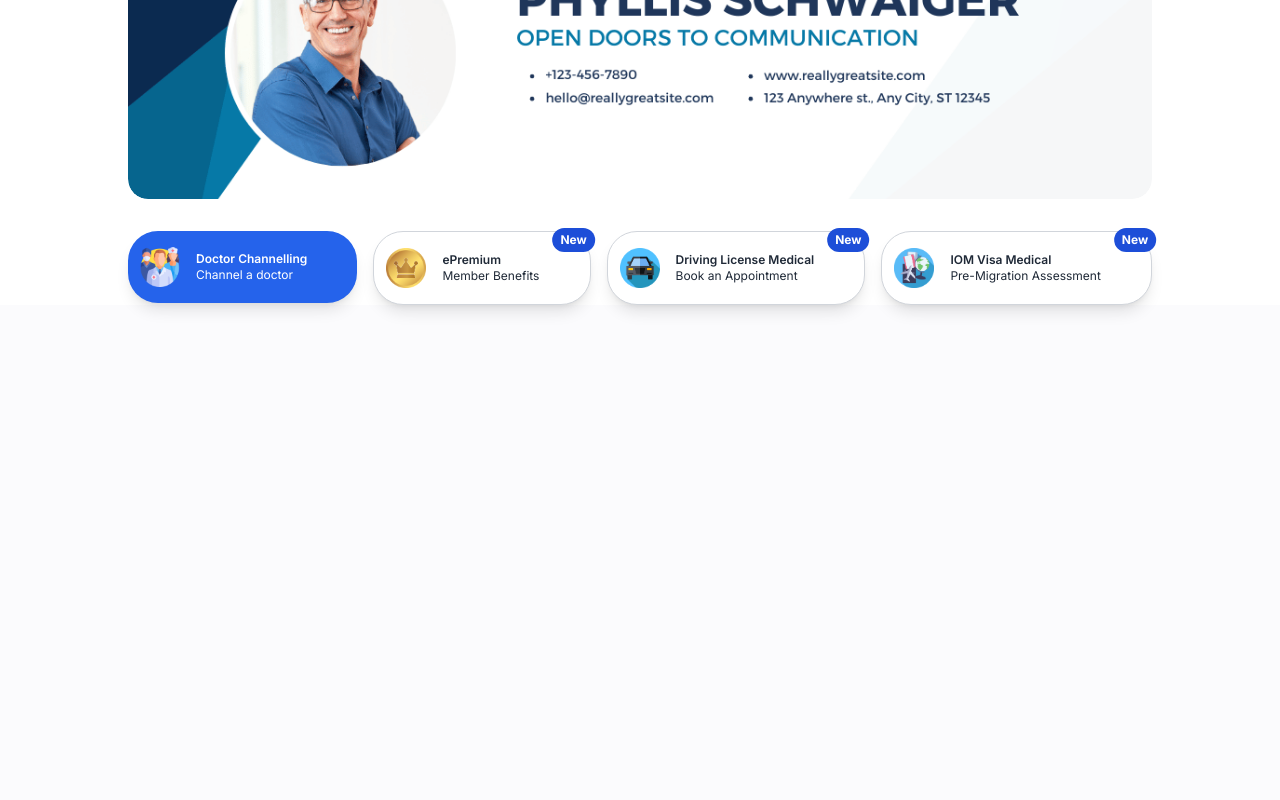
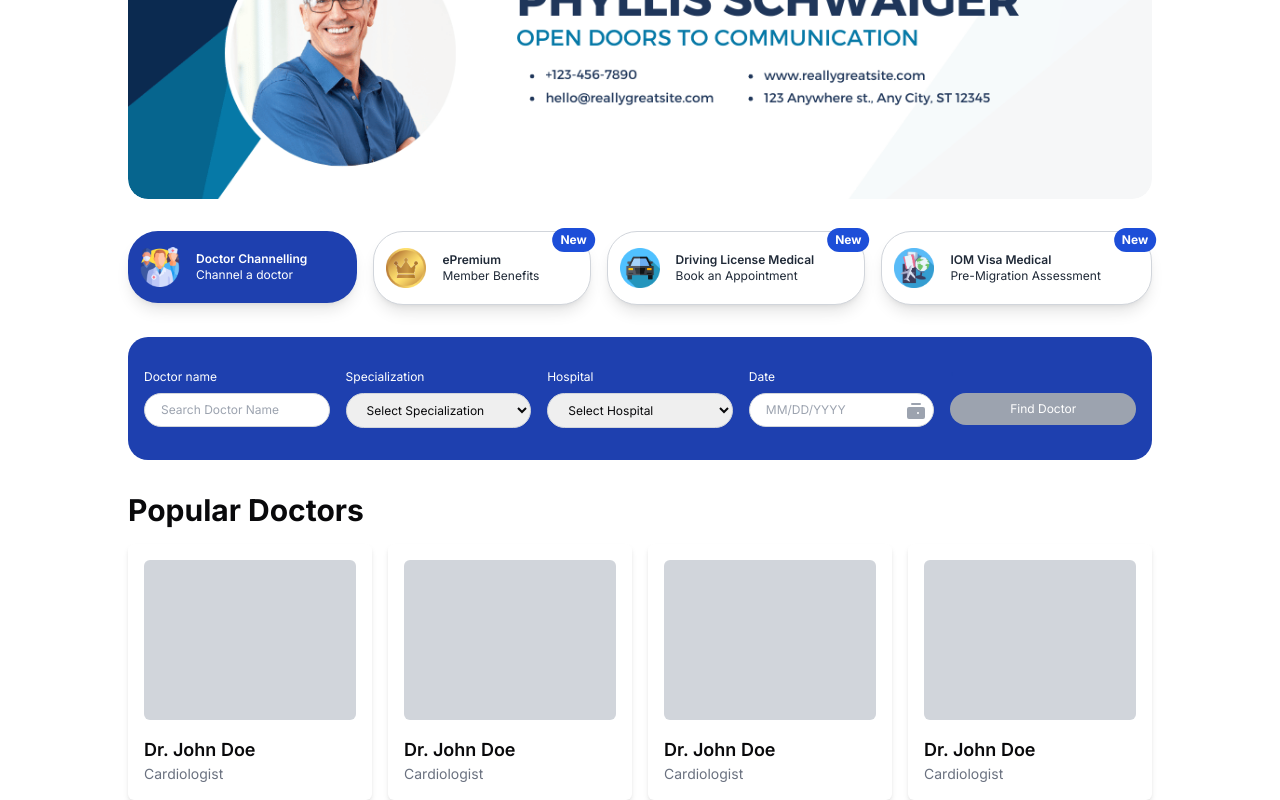
Before and after one commit to harshanacz/doc_appointment_NextJS_FullStack, a Next.js app: page / in a window 1280 px wide. Shown: the part 217-1017 px from the top of the page. Before the commit the page ends 800 px from the top, so only its background shows below. Built offline with nearby package versions, Linux system fonts and the light colour scheme.

Commit message:
filterbar + filter added

```diff
--- a/src/components/Home/Hero/Buttons/HighlightHeroButton.tsx
+++ b/src/components/Home/Hero/Buttons/HighlightHeroButton.tsx
@@ -3,7 +3,7 @@ import Link from 'next/link';
 
 const HighlightHeroButton = () => {
   return (
-    <Link href="/highlight-page" className="flex items-center px-3 py-4 bg-blue-600 text-white rounded-[30px] shadow-lg space-x-4 hover:bg-blue-700 transition-all">
+    <Link href="/highlight-page" className="flex items-center px-3 py-4 bg-blue-800 text-white rounded-[30px] shadow-lg space-x-4 hover:bg-blue-500 transition-all">
       <div className="flex-shrink-0">
         <Image
           src="/images/home/icons/medical-team.png" // replace with your own asset URL
--- a/src/components/Home/Home.tsx
+++ b/src/components/Home/Home.tsx
@@ -1,6 +1,7 @@
 import React from 'react'
 import ResponsiveNavbar from './Navbar/ResponsiveNavbar'
 import Hero from './Hero/Hero'
+import HomeFilterbar from './HomeFilterbar/HomeFilterbar'
 
 const HomePage = () => {
   return (
@@ -8,8 +9,32 @@ const HomePage = () => {
       <ResponsiveNavbar/>
       <div className=' lg:px-32 px-4'>
       <Hero/>
+      <HomeFilterbar/>
       </div>
-
+      <div className='lg:px-32 px-4'>
+        <h1 className='text-3xl font-bold mt-8'>Popular Doctors</h1>
+        <div className='grid grid-cols-1 lg:grid-cols-4 gap-4 mt-4'>
+          <div className='bg-white shadow-md rounded-md p-4'>
+            <div className='w-full h-40 bg-gray-300 rounded-md'></div>
+            <h1 className='text-lg font-semibold mt-4'>Dr. John Doe</h1>
+            <p className='text-sm text-gray-500'>Cardiologist</p>
+          </div>
+          <div className='bg-white shadow-md rounded-md p-4'>
+            <div className='w-full h-40 bg-gray-300 rounded-md'></div>
+            <h1 className='text-lg font-semibold mt-4'>Dr. John Doe</h1>
+            <p className='text-sm text-gray-500'>Cardiologist</p>
+          </div>
+          <div className='bg-white shadow-md rounded-md p-4'>
+            <div className='w-full h-40 bg-gray-300 rounded-md'></div>
+            <h1 className='text-lg font-semibold mt-4'>Dr. John Doe</h1>
+            <p className='text-sm text-gray-500'>Cardiologist</p>
+          </div>
+          <div className='bg-white shadow-md rounded-md p-4'>
+            <div className='w-full h-40 bg-gray-300 rounded-md'></div>
+            <h1 className='text-lg font-semibold mt-4'>Dr. John Doe</h1>
+            <p className='text-sm text-gray-500'>Cardiologist</p>
+          </div>
+        </div></div>
     </div>
   )
 }
--- /dev/null
+++ b/src/components/Home/HomeFilterbar/HomeFilterbar.tsx
@@ -0,0 +1,70 @@
+import React from 'react';
+
+const HomeFilterbar: React.FC = () => {
+  return (
+    <div className="bg-blue-800 px-4 py-8 rounded-[20px] mt-8 ">
+
+      <div className="grid grid-cols-1 md:grid-cols-5 gap-4 text-xs ">
+        {/* Doctor Name Input */}
+        <div>
+          <label className="block text-white mb-2">Doctor name</label>
+          <input
+            type="text"
+            placeholder="Search Doctor Name"
+            className="w-full px-4 py-2 border border-gray-300 rounded-[20px]"
+          />
+        </div>
+
+        {/* Specialization Dropdown */}
+        <div>
+          <label className="block text-white mb-2">Specialization</label>
+          <select className="w-full px-4 py-2 border border-gray-300 rounded-[20px]">
+            <option>Select Specialization</option>
+          </select>
+        </div>
+
+        {/* Hospital Dropdown */}
+        <div>
+          <label className="block text-white mb-2">Hospital</label>
+          <select className="w-full px-4 py-2 border border-gray-300 rounded-[20px]">
+            <option>Select Hospital</option>
+          </select>
+        </div>
+
+        {/* Date Input */}
+        <div>
+          <label className="block text-white mb-2">Date</label>
+          <div className="relative">
+            <input
+              type="text"
+              placeholder="MM/DD/YYYY"
+              className="w-full px-4 py-2 border border-gray-300 rounded-[20px]"
+            />
+            <span className="absolute right-2 top-2 text-gray-400">
+              <svg xmlns="http://www.w3.org/2000/svg" className="h-5 w-5" viewBox="0 0 20 20" fill="currentColor">
+                <path
+                  fillRule="evenodd"
+                  d="M6 2a1 1 0 000 2h8a1 1 0 100-2H6zM3 6a2 2 0 00-2 2v8a2 2 0 002 2h14a2 2 0 002-2V8a2 2 0 00-2-2H3zm10 6a1 1 0 11-2 0 1 1 0 012 0z"
+                  clipRule="evenodd"
+                />
+              </svg>
+            </span>
+          </div>
+        </div>
+
+        {/* Search Button */}
+        <div >
+          <label className="block text-blue-800 mb-2 ">'</label>
+          <div className="relative">
+          <button className="w-full  px-6 py-2 bg-gray-400 text-white rounded-[20px]">
+            Find Doctor
+          </button>
+          </div>
+        </div>
+
+      </div>
+    </div>
+  );
+};
+
+export default HomeFilterbar;
--- a/src/components/Home/Navbar/Navbar.tsx
+++ b/src/components/Home/Navbar/Navbar.tsx
@@ -41,16 +41,16 @@ const Navbar: React.FC<NavbarProps> = ({ toggleMenu }) => {
           {/* Nav Links */}
           {navItems.map((item, index) => (
             <Link
-              key={index}
-              href={`/${item.label.toLowerCase()}`}
-              className="text-black font-light text-base hover:text-blue-700  transition-all duration-300"
+            key={index}
+            href={`/${item.label.toLowerCase()}`}
+            className="text-black font-light text-sm px-3 py-2 hover:text-blue-700 hover:bg-gray-100 transition-all duration-300 rounded-[20px]"
+          >
+            {item.label}
+          </Link>
 
-            >
-              {item.label}
-            </Link>
           ))}
           {/* Book Now Button */}
-          <button className="bg-blue-700 text-white px-4 py-1.5 rounded-full text-sm font-light">
+          <button className="bg-blue-700 text-white px-4 py-1.5 rounded-full text-sm font-light ">
             Sign in
           </button>
         </div>
```
